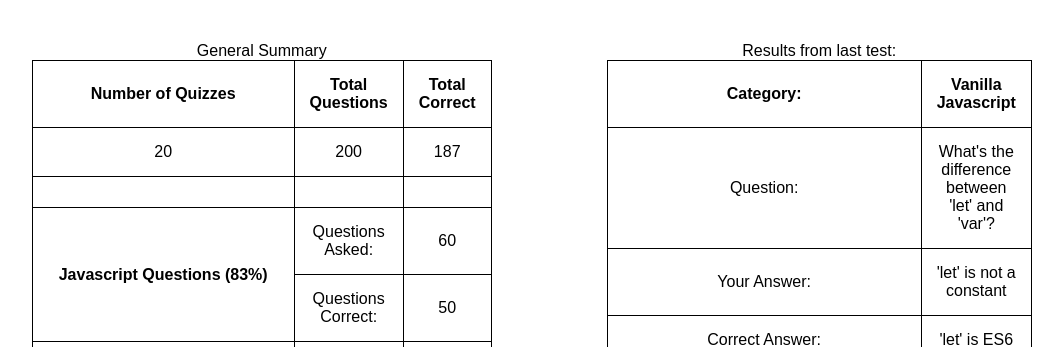
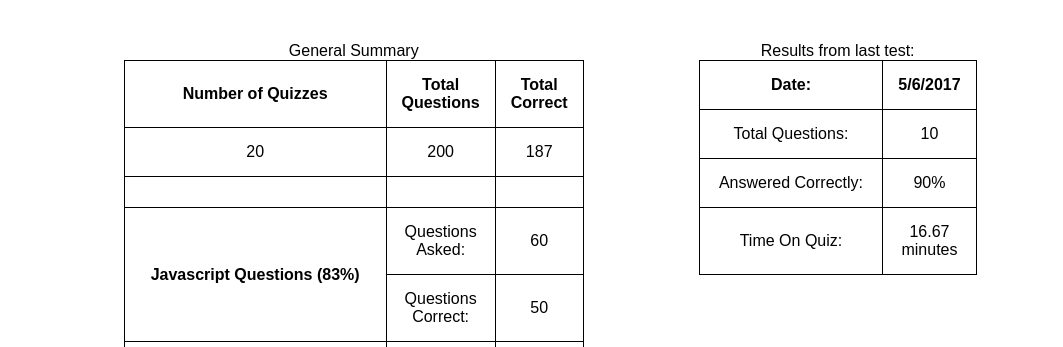
Before and after one commit to deepbsd/codeDrills-client, a React (Create React App) app: page /profile in a window 1280 px wide. Shown: the part 453-800 px from the top of the page, without its empty margins (75-1138 px from the left). Built offline with nearby package versions, Linux system fonts and the light colour scheme.

Commit message:
changing tabular data on user profile page--trying to get the correct data

```diff
--- a/src/components/userStats/userStats.js
+++ b/src/components/userStats/userStats.js
@@ -10,6 +10,7 @@ export default function Userstats(props) {
             <div class="profileContainer">
             <table>
             <caption>General Summary</caption>
+            <thead>
             <tr>
                 <th>Number of Quizzes</th><th>Total Questions</th><th>Total Correct</th>
                 </tr>
@@ -18,6 +19,8 @@ export default function Userstats(props) {
                   <td>{props.userData.totalQuestions}</td>
                   <td>{props.userData.totalCorrect}</td>
                 </tr>
+            </thead>
+            <tbody>
                 <tr><td></td><td></td><td></td></tr>
                 <th rowspan="2">Javascript Questions ({Math.round((props.userData.jsQuestionsCorrect/props.userData.jsQuestionsAnswered)*100)}%)</th>
                   <td>Questions Asked:</td><td>{props.userData.jsQuestionsAnswered}</td>
@@ -35,17 +38,18 @@ export default function Userstats(props) {
                   <tr>
                   <td>Questions Correct:</td><td>{props.userData.cssQuestionsCorrect}</td>
                   </tr>
+              </tbody>
             </table>
             </div>
             <div class="profileContainer">
               <table>
                 <caption>Results from last test:</caption>
                 <tr>
-                <th>Category:</th><th>{props.missedMost.category}</th>
+                <th>Date:</th><th>{props.lastQuiz.dateOfQuiz.getMonth()}/{props.lastQuiz.dateOfQuiz.getDay()}/{props.lastQuiz.dateOfQuiz.getFullYear()}</th>
                 </tr>
-                <tr><td>Question:</td><td>{props.missedMost.neverCorrect.question}</td></tr>
-                <tr><td>Your Answer:</td><td>{props.missedMost.neverCorrect.lastAnswer}</td></tr>
-                <tr><td>Correct Answer:</td><td>{props.missedMost.neverCorrect.correctAnswer}</td></tr>
+                <tr><td>Total Questions:</td><td>{props.lastQuiz.totalQuestions}</td></tr>
+                <tr><td>Answered Correctly:</td><td>{props.lastQuiz.totalCorrect/props.lastQuiz.totalQuestions*100}%</td></tr>
+                <tr><td>Time On Quiz:</td><td>{(props.lastQuiz.timeOnQuiz/60000).toFixed(2)} minutes</td></tr>
                 </table>
             </div>
         </div>
--- a/src/reducers/index.js
+++ b/src/reducers/index.js
@@ -626,9 +626,9 @@ const initialState = {
       },
       lastQuizData: {
           totalQuestions: 10,
-          dateOfQuiz: '2017-11-20T14:43:16+00:00',
+          dateOfQuiz: new Date("2017-06-10T16:08:00"),
           totalCorrect: 9,
-          timeOnQuiz: 3000340
+          timeOnQuiz: 1000340
       },
       missedMost: {
           category: 'Vanilla Javascript',
```
